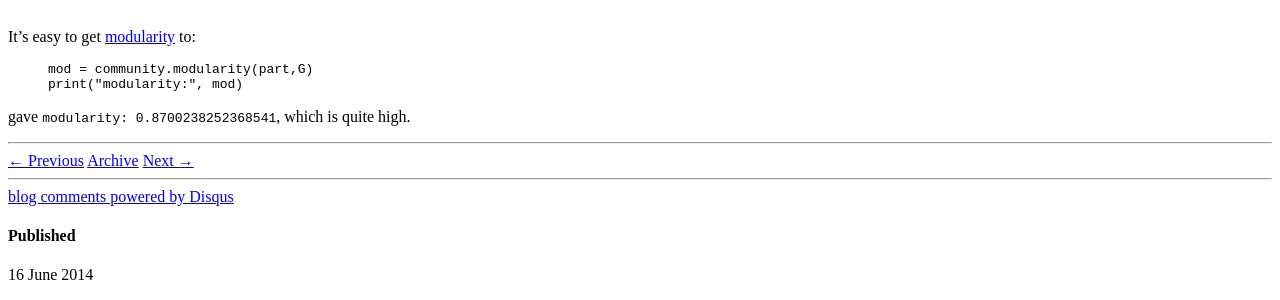
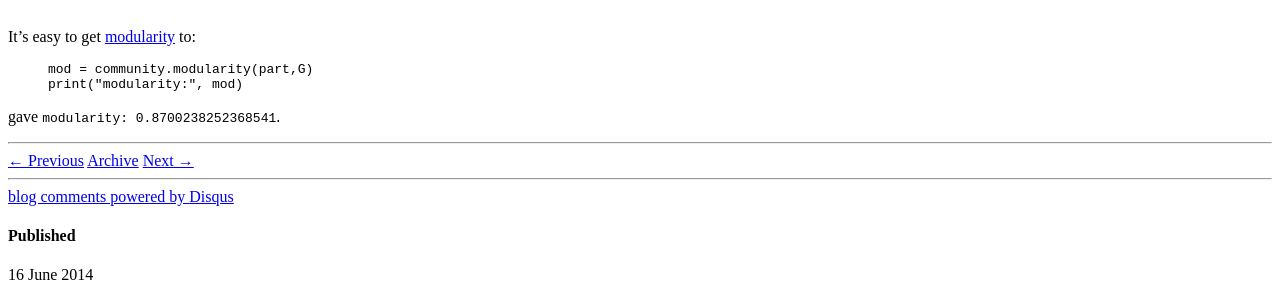
Before and after one commit to rcompton/ryancompton.net, a Jekyll site: the page built from _posts/2014-06-16-community-detection-and-colored-plotting-in-networkx.md, in a window 1280 px wide. Shown: the part 780-1080 px from the top of the page. Built offline with Jekyll 4.4.1, drawn with Linux system fonts in a browser that asks for light colours; nearby versions of some CDN libraries; comment, search, counter and statistics services are not loaded.

Commit message:
is it high?

```diff
--- a/_posts/2014-06-16-community-detection-and-colored-plotting-in-networkx.md
+++ b/_posts/2014-06-16-community-detection-and-colored-plotting-in-networkx.md
@@ -27,4 +27,4 @@ It's easy to get [modularity](https://en.wikipedia.org/wiki/Modularity_%28networ
 mod = community.modularity(part,G)
 print("modularity:", mod)
 {% endhighlight %}
-gave `modularity: 0.8700238252368541`, which is quite high.
+gave `modularity: 0.8700238252368541`.
```
